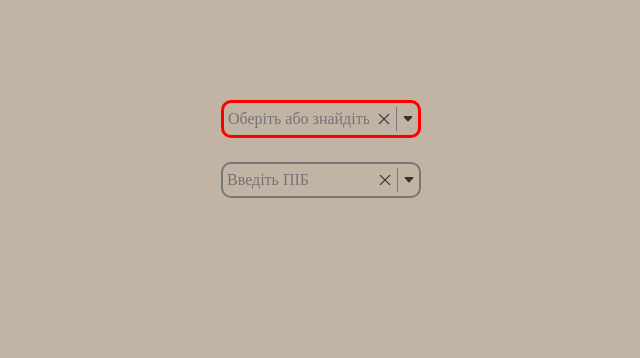
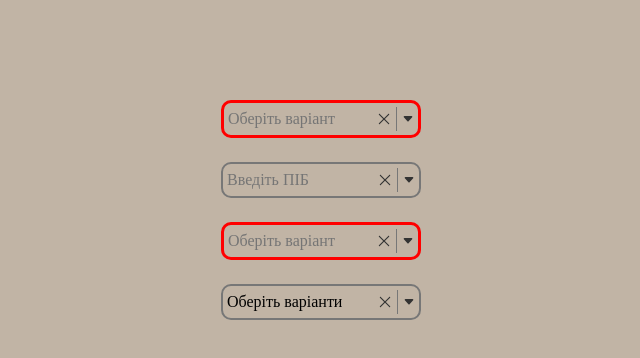
Before and after one commit to Mykhailenko-Oleksandr/select, a React (Vite) app: page / in a window 1280 px wide. Shown: the top 358 px of the page, without its empty margins (319-959 px from the left). Built offline with nearby package versions, Linux system fonts and the light colour scheme.

Commit message:
update placeholder

```diff
--- a/src/App.tsx
+++ b/src/App.tsx
@@ -40,6 +40,8 @@ const options = [
 const App = () => {
   const [selectedValue, setSelectedValue] = useState<SelectOption | undefined>();
   const [selectedValues, setSelectedValues] = useState<SelectOption[]>([]);
+  const [selectedValue2, setSelectedValue2] = useState<SelectOption | undefined>();
+  const [selectedValues2, setSelectedValues2] = useState<SelectOption[]>([]);
 
   return (
     <div className={css.container}>
@@ -61,6 +63,24 @@ const App = () => {
         searchable
         searchPlaceholder={'Введіть ПІБ'}
       />
+
+      <br />
+      <CustomSelect
+        options={options}
+        value={selectedValue2}
+        onChange={(value) => setSelectedValue2(value)}
+        containerClassName={css.wrapApp}
+        searchable
+      />
+      <br />
+
+      <CustomSelect
+        multiple
+        options={options}
+        value={selectedValues2}
+        onChange={(value) => setSelectedValues2(value)}
+        containerClassName={css.multipleSelect}
+      />
     </div>
   );
 };
--- a/src/components/CustomSelect/CustomSelect.tsx
+++ b/src/components/CustomSelect/CustomSelect.tsx
@@ -1,12 +1,4 @@
-import {
-  useEffect,
-  useRef,
-  useState,
-  useCallback,
-  useId,
-  useMemo,
-  type FocusEvent,
-} from 'react';
+import { useEffect, useRef, useState, useCallback, useId, useMemo, type FocusEvent } from 'react';
 import css from './CustomSelect.module.css';
 
 export type SelectOption = {
@@ -154,22 +146,16 @@ const CustomSelect = ({
         <input
           className={`${css.searchInput} ${searchInputClassName ?? ''}`}
           type="text"
-          value={
-            isSearching
-              ? searchQuery
-              : !multiple && value
-                ? String(value.label)
-                : ''
-          }
+          value={isSearching ? searchQuery : !multiple && value ? String(value.label) : ''}
           placeholder={
             searchPlaceholder ??
             (multiple
               ? value.length === 0
-                ? 'Оберіть варіанти або знайдіть'
+                ? 'Оберіть варіанти'
                 : 'Знайти'
               : value
                 ? undefined
-                : 'Оберіть або знайдіть')
+                : 'Оберіть варіант')
           }
           aria-label="Пошук варіантів"
           autoComplete="off"
@@ -207,9 +193,9 @@ const CustomSelect = ({
     const pressKeyHandler = (e: KeyboardEvent) => {
       if (!container || !container.contains(e.target as Node)) return;
       if ((e.target as HTMLElement).closest('button')) return;
-    if ((e.target as HTMLElement).tagName === 'INPUT' && e.key.length === 1) {
-      return;
-    }
+      if ((e.target as HTMLElement).tagName === 'INPUT' && e.key.length === 1) {
+        return;
+      }
 
       switch (e.code) {
         case 'Enter':
```
